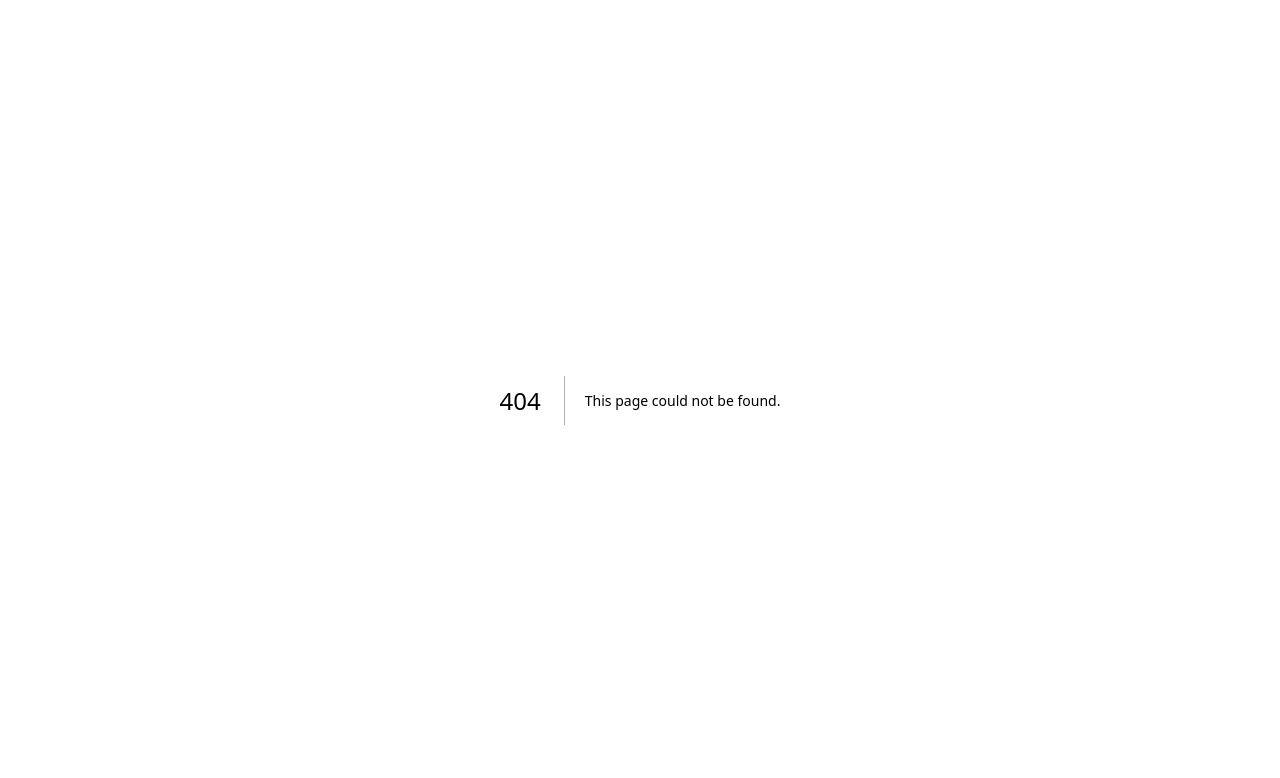
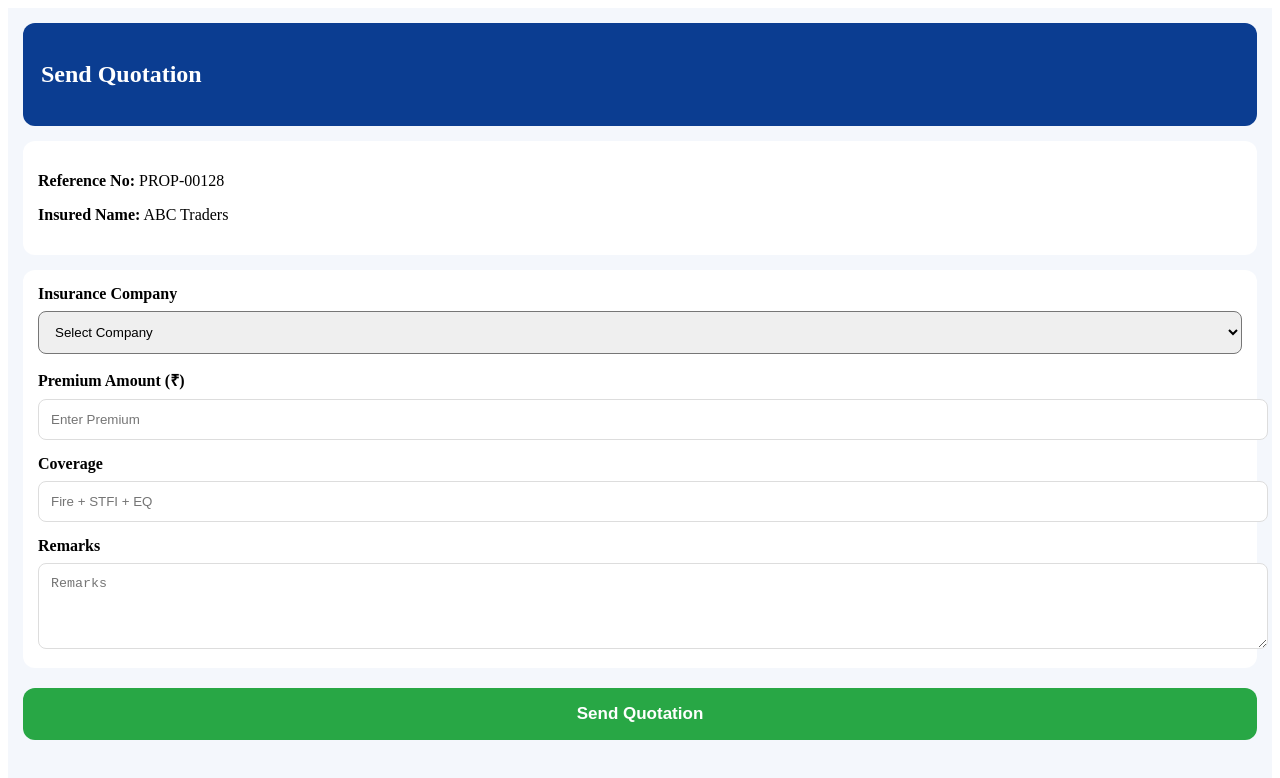
Before and after one commit to Arunsonly/property-insurance-portal, a Next.js app: page /admin/send-quotation in a window 1280 px wide. Before the commit this address had no page. Shown: the top 778 px of the page. Built offline with nearby package versions, Linux system fonts and the light colour scheme.

Commit message:
Create send-quotation.js

```diff
--- /dev/null
+++ b/pages/admin/send-quotation.js
@@ -0,0 +1,128 @@
+import { useState } from "react";
+
+export default function SendQuotation() {
+  const [company, setCompany] = useState("");
+  const [premium, setPremium] = useState("");
+
+  return (
+    <div
+      style={{
+        minHeight: "100vh",
+        background: "#f4f7fc",
+        padding: "15px",
+      }}
+    >
+      <div
+        style={{
+          background: "#0b3d91",
+          color: "#fff",
+          padding: "18px",
+          borderRadius: "12px",
+          marginBottom: "15px",
+        }}
+      >
+        <h2>Send Quotation</h2>
+      </div>
+
+      <div
+        style={{
+          background: "#fff",
+          padding: "15px",
+          borderRadius: "12px",
+          marginBottom: "15px",
+        }}
+      >
+        <p><b>Reference No:</b> PROP-00128</p>
+        <p><b>Insured Name:</b> ABC Traders</p>
+      </div>
+
+      <div
+        style={{
+          background: "#fff",
+          padding: "15px",
+          borderRadius: "12px",
+        }}
+      >
+        <label><b>Insurance Company</b></label>
+
+        <select
+          value={company}
+          onChange={(e) => setCompany(e.target.value)}
+          style={{
+            width: "100%",
+            padding: "12px",
+            marginTop: "8px",
+            marginBottom: "15px",
+            borderRadius: "8px",
+          }}
+        >
+          <option>Select Company</option>
+          <option>ICICI Lombard</option>
+          <option>HDFC ERGO</option>
+          <option>Bajaj Allianz</option>
+          <option>TATA AIG</option>
+        </select>
+
+        <label><b>Premium Amount (₹)</b></label>
+
+        <input
+          value={premium}
+          onChange={(e) => setPremium(e.target.value)}
+          placeholder="Enter Premium"
+          style={{
+            width: "100%",
+            padding: "12px",
+            marginTop: "8px",
+            marginBottom: "15px",
+            borderRadius: "8px",
+            border: "1px solid #ddd",
+          }}
+        />
+
+        <label><b>Coverage</b></label>
+
+        <input
+          placeholder="Fire + STFI + EQ"
+          style={{
+            width: "100%",
+            padding: "12px",
+            marginTop: "8px",
+            marginBottom: "15px",
+            borderRadius: "8px",
+            border: "1px solid #ddd",
+          }}
+        />
+
+        <label><b>Remarks</b></label>
+
+        <textarea
+          rows="4"
+          placeholder="Remarks"
+          style={{
+            width: "100%",
+            padding: "12px",
+            marginTop: "8px",
+            borderRadius: "8px",
+            border: "1px solid #ddd",
+          }}
+        />
+      </div>
+
+      <button
+        style={{
+          width: "100%",
+          marginTop: "20px",
+          padding: "16px",
+          border: "none",
+          borderRadius: "12px",
+          background: "#28a745",
+          color: "#fff",
+          fontSize: "17px",
+          fontWeight: "bold",
+        }}
+      >
+        Send Quotation
+      </button>
+    </div>
+  );
+          }
```
